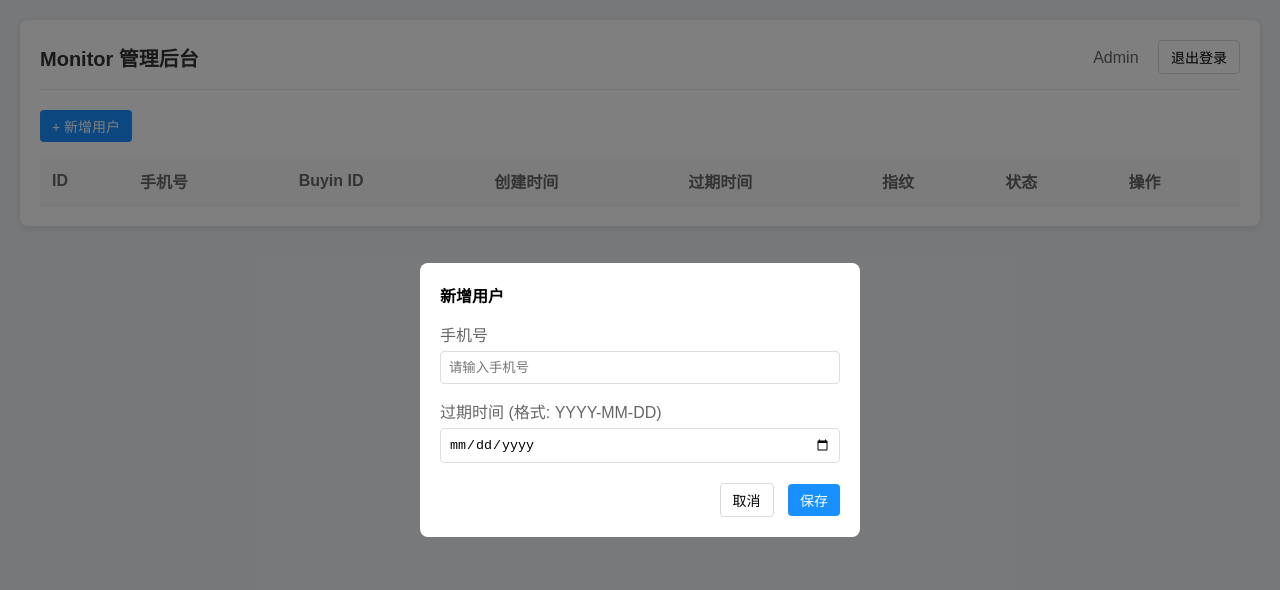
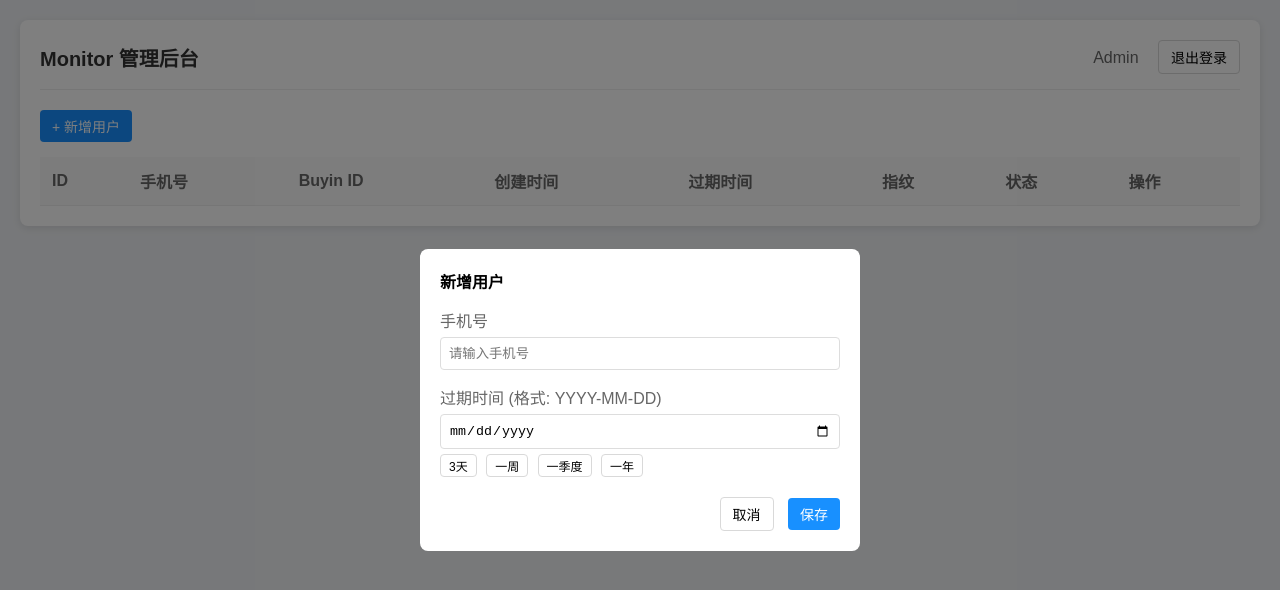
Before and after one commit to PN-linshifeng/Douyin-Buyin-Monitor, a browser extension: page buyin_monitor_backend/public/dashboard.html in a window 1280 px wide. Both pictures are taken after a click on the button "+ 新增用户". Drawn offline with Linux system fonts and the light colour scheme; no server answers.

Commit message:
feat: 为用户到期时间添加快速选择按钮，并在编辑用户时阻止更新到期时间。

```diff
--- a/buyin_monitor_backend/public/dashboard.html
+++ b/buyin_monitor_backend/public/dashboard.html
@@ -154,6 +154,13 @@
       margin-left: 10px;
     }
 
+    .quick-btn {
+      padding: 2px 8px;
+      font-size: 12px;
+      margin-right: 5px;
+      margin-top: 5px;
+    }
+
   </style>
 </head>
 
@@ -196,9 +203,15 @@
         <label>手机号</label>
         <input type="text" id="modalPhone" placeholder="请输入手机号">
       </div>
-      <div class="form-item">
+      <div class="form-item" id="expireGroup">
         <label>过期时间 (格式: YYYY-MM-DD)</label>
         <input type="date" id="modalExpire">
+        <div id="quickSelectGroup">
+          <button type="button" onclick="setExpire(3)" class="btn btn-default quick-btn">3天</button>
+          <button type="button" onclick="setExpire(7)" class="btn btn-default quick-btn">一周</button>
+          <button type="button" onclick="setExpire(90)" class="btn btn-default quick-btn">一季度</button>
+          <button type="button" onclick="setExpire(365)" class="btn btn-default quick-btn">一年</button>
+        </div>
       </div>
       <div class="form-item" id="fingerprintGroup">
         <label>指纹 (清空可解绑设备)</label>
@@ -234,6 +247,15 @@
       if (!isoStr) return '-';
       const d = new Date(isoStr);
       return d.toLocaleString('zh-CN', { hour12: false });
+    }
+
+    function setExpire(days) {
+      const date = new Date();
+      date.setDate(date.getDate() + days);
+      const year = date.getFullYear();
+      const month = String(date.getMonth() + 1).padStart(2, '0');
+      const day = String(date.getDate()).padStart(2, '0');
+      document.getElementById('modalExpire').value = `${year}-${month}-${day}`;
     }
 
     // --- User Logic ---
@@ -295,6 +317,7 @@
       document.getElementById('modalPhone').value = '';
       document.getElementById('modalPhone').disabled = false;
       document.getElementById('modalExpire').value = '';
+      document.getElementById('expireGroup').style.display = 'block';
       document.getElementById('modalFingerprint').value = '';
       document.getElementById('fingerprintGroup').style.display = 'none'; // 新增时不填指纹，登录自动绑定
       document.getElementById('userModal').classList.add('open');
@@ -306,6 +329,8 @@
       document.getElementById('modalTitle').innerText = '修改用户';
       document.getElementById('modalPhone').value = '(用户ID: ' + id + ')';
       document.getElementById('modalPhone').disabled = true;
+
+      document.getElementById('expireGroup').style.display = 'none';
 
       // Format to YYYY-MM-DD for input[type=date]
       let dateVal = '';
@@ -336,6 +361,11 @@
       let expirationTime = '';
       if (expireDate) {
         expirationTime = new Date(expireDate + 'T23:59:59').toISOString();
+      }
+
+      // Edit mode: do not send expirationTime
+      if (currentMode === 'edit') {
+        expirationTime = undefined;
       }
 
       if (currentMode === 'add') {
--- a/buyin_monitor_backend/routes/admin.js
+++ b/buyin_monitor_backend/routes/admin.js
@@ -140,9 +140,9 @@ router.put('/users/:id', requireAdmin, async (req, res) => {
 		if (!user)
 			return res.status(404).json({success: false, message: '用户未找到'});
 
-		if (expirationTime !== undefined) {
-			user.expirationTime = expirationTime;
-		}
+		// if (expirationTime !== undefined) {
+		// 	user.expirationTime = expirationTime;
+		// }
 		if (fingerprint !== undefined) {
 			user.fingerprint = fingerprint;
 		}
```
